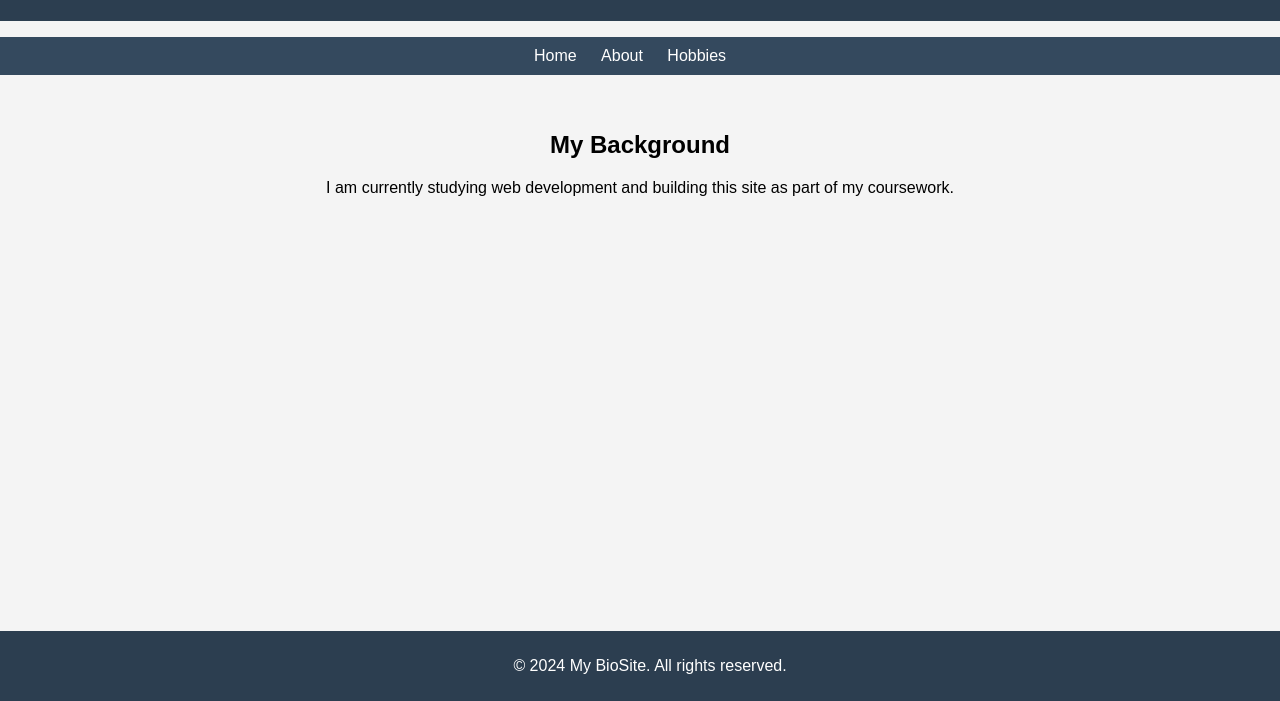
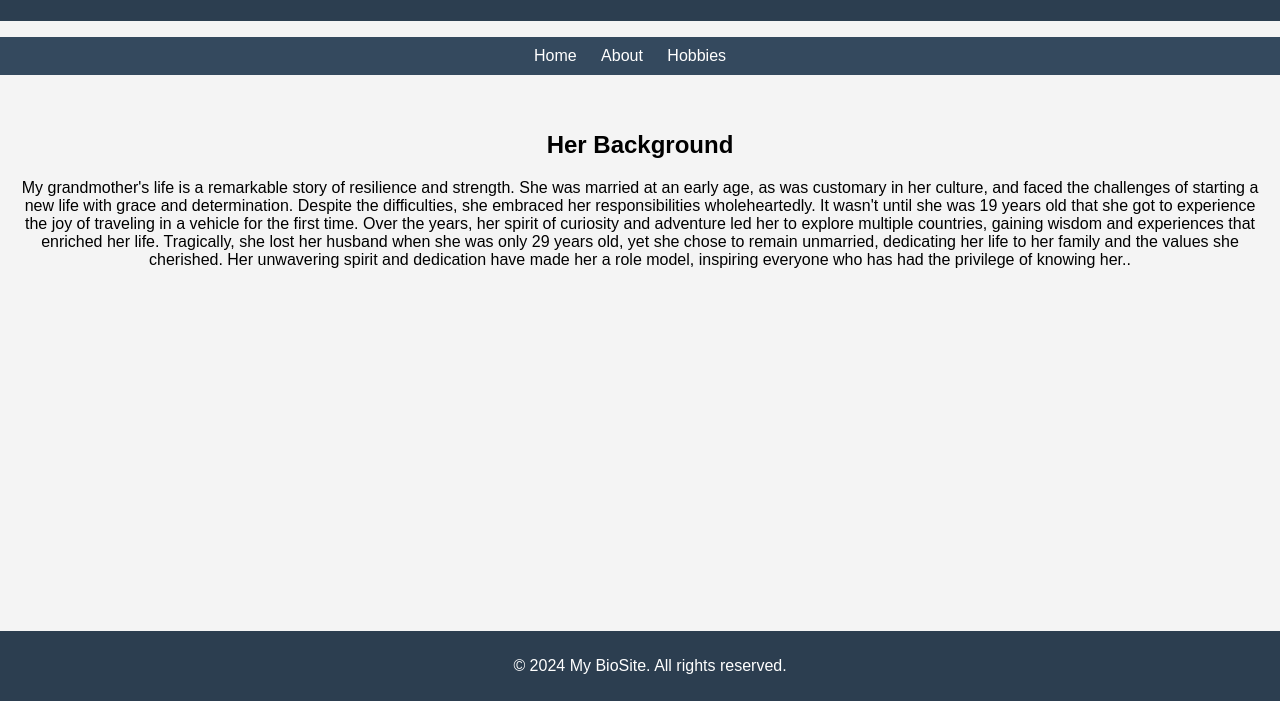
Before and after one commit to amitrizal/bioSite, a plain HTML site: page about.html in a window 1280 px wide. Shown: the part 99-800 px from the top of the page. Drawn offline with Linux system fonts and the light colour scheme.

Commit message:
Update about.html

```diff
--- a/about.html
+++ b/about.html
@@ -21,8 +21,8 @@
     </nav>
 
     <main>
-        <h2>My Background</h2>
-        <p>I am currently studying web development and building this site as part of my coursework.</p>
+        <h2>Her Background</h2>
+        <p>My grandmother's life is a remarkable story of resilience and strength. She was married at an early age, as was customary in her culture, and faced the challenges of starting a new life with grace and determination. Despite the difficulties, she embraced her responsibilities wholeheartedly. It wasn't until she was 19 years old that she got to experience the joy of traveling in a vehicle for the first time. Over the years, her spirit of curiosity and adventure led her to explore multiple countries, gaining wisdom and experiences that enriched her life. Tragically, she lost her husband when she was only 29 years old, yet she chose to remain unmarried, dedicating her life to her family and the values she cherished. Her unwavering spirit and dedication have made her a role model, inspiring everyone who has had the privilege of knowing her..</p>
     </main>
 
     <footer>
```
